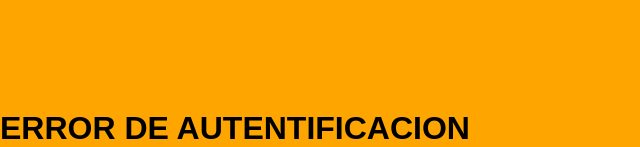
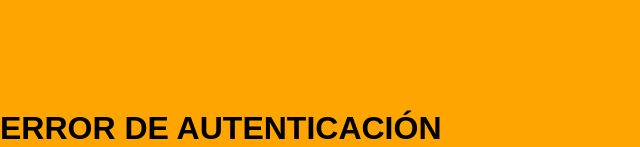
Before and after one commit to xavismith91/validarform_php, a PHP site: page /validarform.php in a window 1280 px wide. Shown: the part 1199-1346 px from the top of the page, without its empty margins (0-640 px from the left). Run offline with PHP 8.4, Linux system fonts and the light colour scheme; data that the repository does not hold is empty.

Commit message:
updatesys

```diff
--- a/db.php
+++ b/db.php
@@ -1,4 +1,7 @@
 <?php
+
+session_start();
+
 
 $usuario = $_POST['usuario'];
 $contrasena = $_POST['contrasena'];
--- a/home.php
+++ b/home.php
@@ -1,3 +1,8 @@
+<?php
+
+session_start();
+
+?>
 
 
 <!DOCTYPE html>
--- a/insertarusuario.php
+++ b/insertarusuario.php
@@ -1,5 +1,5 @@
 <?php
-    session_start();
+    // session_start();
 
     //declaramos las variables a usar para la insercion a la base de datos
     $nombre = $_POST['nombre'];
--- a/validarform.php
+++ b/validarform.php
@@ -16,7 +16,7 @@ if($filas) {
 }else{
     include("index.php");
     ?>
-    <h1> ERROR DE AUTENTIFICACION</h1>
+    <h1> ERROR DE AUTENTICACIÓN</h1>
     <?php
 }
 
```
